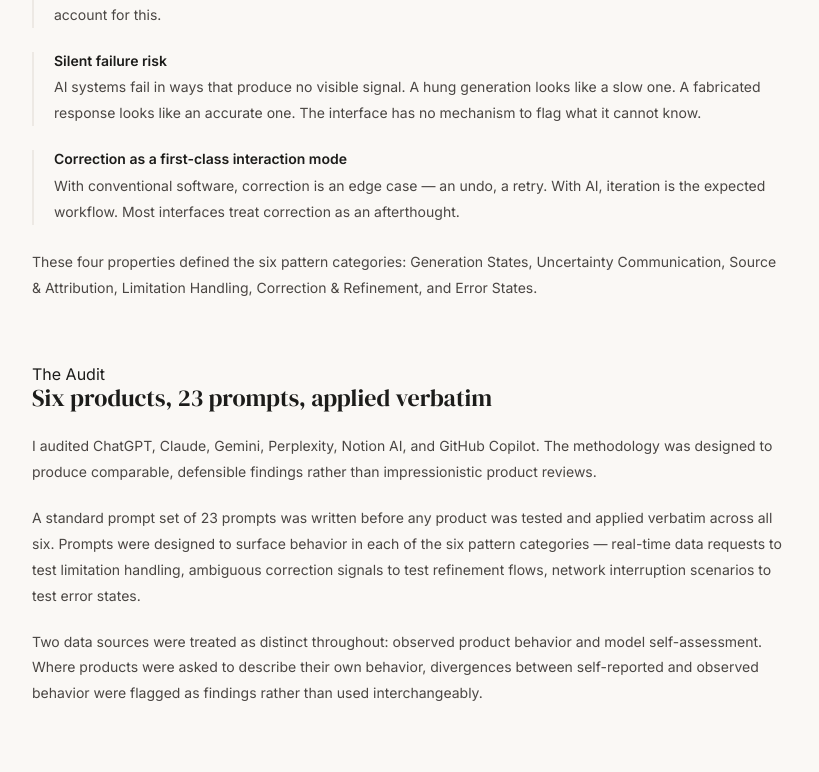
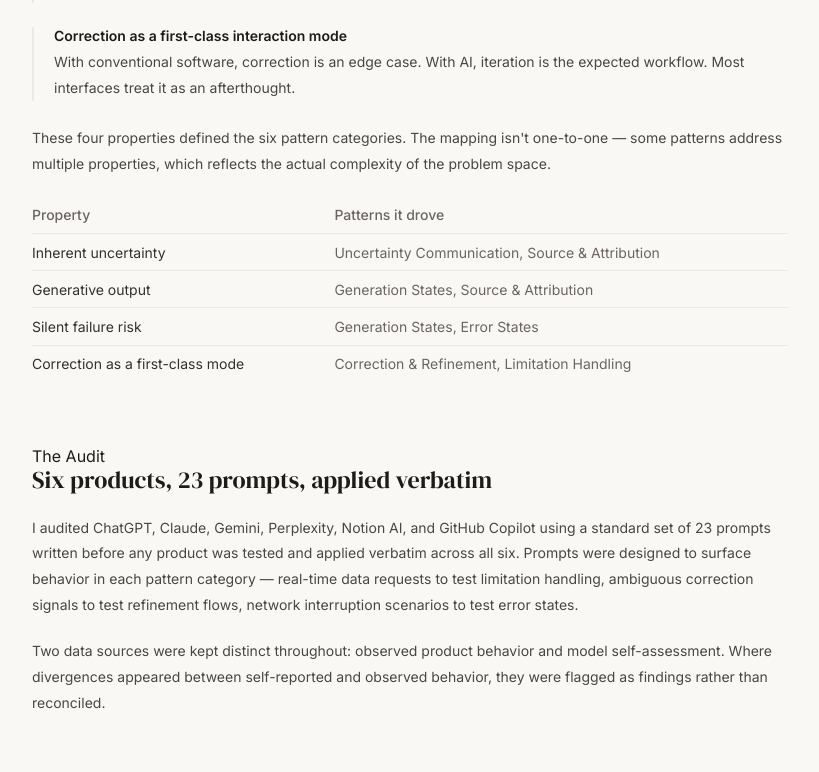
Before and after one commit to alikhandesign/alikhandesign.com, a Next.js app: page /work/pattern-library in a window 1280 px wide. Shown: the part 2845-3617 px from the top of the page, without its empty margins (354-1173 px from the left). Built offline with nearby package versions, Linux system fonts and the light colour scheme.

Commit message:
Pattern images in case study, copy tightening, framework table, outcomes rewrite, mobile side nav fix

```diff
--- a/app/components/CaseStudyPage.tsx
+++ b/app/components/CaseStudyPage.tsx
@@ -143,7 +143,7 @@ export default function CaseStudyPage({
 
       {/* ── Side nav + content ── */}
       {sections && sections.length > 0 ? (
-        <div style={{ maxWidth: 'var(--max-w)', margin: '0 auto', display: 'grid', gridTemplateColumns: '200px 1fr', gap: 'var(--space-12)', padding: '4rem 3rem', alignItems: 'start' }}>
+        <div className="case-study-layout" style={{ maxWidth: 'var(--max-w)', margin: '0 auto' }}>
           <SideNav unlocked={unlocked ?? true} sections={sections} />
           <div style={{ maxWidth: 780 }}>
             {children}
--- a/app/globals.css
+++ b/app/globals.css
@@ -329,3 +329,22 @@ button:focus-visible {
   .gallery-grid { grid-template-columns: 1fr; }
   .gallery-grid-item-wide { grid-column: span 1; }
 }
+
+
+/* ─── Case Study Layout ──────────────────────────────────── */
+.case-study-layout {
+  display: grid;
+  grid-template-columns: 200px 1fr;
+  gap: var(--space-12);
+  padding: 4rem 3rem;
+  align-items: start;
+}
+@media (max-width: 768px) {
+  .case-study-layout {
+    grid-template-columns: 1fr;
+    padding: 2rem 1.25rem;
+  }
+  .case-study-layout aside {
+    display: none;
+  }
+}
--- a/app/work/pattern-library/page.tsx
+++ b/app/work/pattern-library/page.tsx
@@ -30,11 +30,8 @@ function FullCaseStudy() {
           label="The Context"
           heading="Designers working on AI products don't have a shared vocabulary for their failure modes"
         />
-        <Body>
-          Conversational AI products have proliferated faster than the design thinking required to evaluate them. Most UI pattern libraries were built for conventional software — deterministic systems where inputs produce predictable outputs and failure states are well-understood. AI interfaces don't behave that way. They generate rather than retrieve. They fail silently. They express uncertainty inconsistently. They require correction as a routine interaction mode rather than an edge case.
-        </Body>
         <Body mb={false}>
-          What doesn't exist publicly is an empirically grounded pattern library that treats AI-specific interaction problems as a distinct design domain — one built from observed behavior across real products, not from first principles or speculation. This project is an attempt to build one.
+          Most UI pattern libraries were built for conventional software — deterministic systems where inputs produce predictable outputs and failure states are well-understood. AI interfaces don't behave that way. They generate rather than retrieve. They fail silently. They require correction as a routine interaction mode rather than an edge case. What doesn't exist publicly is a pattern library that treats these as a distinct design domain, built from observed behavior rather than first principles. This project is an attempt to build one.
         </Body>
       </section>
 
@@ -63,19 +60,46 @@ function FullCaseStudy() {
           Before auditing any product, I needed to establish what made AI interfaces distinct enough to warrant their own pattern language. Four properties set them apart from conventional software.
         </Body>
         {[
-          ['Inherent uncertainty', 'Every AI response carries some degree of uncertainty. Unlike a database query that returns a correct or incorrect result, model output exists on a confidence spectrum the interface rarely communicates.'],
-          ['Generative output', "AI doesn't retrieve — it generates. Responses can be partially correct, confidently wrong, or accurate in ways that are impossible to verify without domain expertise. Interfaces designed around retrieved content don't account for this."],
-          ['Silent failure risk', 'AI systems fail in ways that produce no visible signal. A hung generation looks like a slow one. A fabricated response looks like an accurate one. The interface has no mechanism to flag what it cannot know.'],
-          ['Correction as a first-class interaction mode', 'With conventional software, correction is an edge case — an undo, a retry. With AI, iteration is the expected workflow. Most interfaces treat correction as an afterthought.'],
+          ['Inherent uncertainty', 'Model output exists on a confidence spectrum the interface rarely communicates. Unlike a database query, there is no binary correct/incorrect — only degrees of reliability.'],
+          ['Generative output', "AI doesn't retrieve — it generates. Responses can be partially correct, confidently wrong, or accurate in ways that are impossible to verify without domain expertise."],
+          ['Silent failure risk', 'AI systems fail in ways that produce no visible signal. A hung generation looks like a slow one. A fabricated response looks like an accurate one.'],
+          ['Correction as a first-class interaction mode', 'With conventional software, correction is an edge case. With AI, iteration is the expected workflow. Most interfaces treat it as an afterthought.'],
         ].map(([title, body]) => (
           <div key={title} style={{ marginBottom: '1.5rem', paddingLeft: '1.25rem', borderLeft: '2px solid var(--color-border)' }}>
             <p style={{ fontSize: 'var(--font-size-sm)', color: 'var(--color-text)', fontWeight: 600, marginBottom: '0.35rem' }}>{title}</p>
             <p style={{ fontSize: 'var(--font-size-sm)', color: 'var(--color-text-mid)', lineHeight: 1.85 }}>{body}</p>
           </div>
         ))}
-        <Body mb={false}>
-          These four properties defined the six pattern categories: Generation States, Uncertainty Communication, Source & Attribution, Limitation Handling, Correction & Refinement, and Error States.
+        <Body>
+          These four properties defined the six pattern categories. The mapping isn't one-to-one — some patterns address multiple properties, which reflects the actual complexity of the problem space.
         </Body>
+        <div style={{ overflowX: 'auto', marginBottom: '1rem' }}>
+          <table style={{
+            width: '100%',
+            borderCollapse: 'collapse',
+            fontSize: 'var(--font-size-sm)',
+          }}>
+            <thead>
+              <tr>
+                <th style={{ textAlign: 'left', padding: '0.6rem 1rem 0.6rem 0', borderBottom: '1px solid var(--color-border)', color: 'var(--color-text-muted)', fontWeight: 500, width: '40%' }}>Property</th>
+                <th style={{ textAlign: 'left', padding: '0.6rem 0', borderBottom: '1px solid var(--color-border)', color: 'var(--color-text-muted)', fontWeight: 500 }}>Patterns it drove</th>
+              </tr>
+            </thead>
+            <tbody>
+              {[
+                ['Inherent uncertainty', 'Uncertainty Communication, Source & Attribution'],
+                ['Generative output', 'Generation States, Source & Attribution'],
+                ['Silent failure risk', 'Generation States, Error States'],
+                ['Correction as a first-class mode', 'Correction & Refinement, Limitation Handling'],
+              ].map(([property, patterns], i, arr) => (
+                <tr key={property}>
+                  <td style={{ padding: '0.6rem 1rem 0.6rem 0', borderBottom: i < arr.length - 1 ? '1px solid var(--color-border-subtle, var(--color-border))' : 'none', color: 'var(--color-text)', verticalAlign: 'top', opacity: 0.9 }}>{property}</td>
+                  <td style={{ padding: '0.6rem 0', borderBottom: i < arr.length - 1 ? '1px solid var(--color-border-subtle, var(--color-border))' : 'none', color: 'var(--color-text-muted)', verticalAlign: 'top' }}>{patterns}</td>
+                </tr>
+              ))}
+            </tbody>
+          </table>
+        </div>
       </section>
 
       <section id="the-audit" style={{ marginBottom: '4rem', scrollMarginTop: '5rem' }}>
@@ -84,13 +108,10 @@ function FullCaseStudy() {
           heading="Six products, 23 prompts, applied verbatim"
         />
         <Body>
-          I audited ChatGPT, Claude, Gemini, Perplexity, Notion AI, and GitHub Copilot. The methodology was designed to produce comparable, defensible findings rather than impressionistic product reviews.
-        </Body>
-        <Body>
-          A standard prompt set of 23 prompts was written before any product was tested and applied verbatim across all six. Prompts were designed to surface behavior in each of the six pattern categories — real-time data requests to test limitation handling, ambiguous correction signals to test refinement flows, network interruption scenarios to test error states.
+          I audited ChatGPT, Claude, Gemini, Perplexity, Notion AI, and GitHub Copilot using a standard set of 23 prompts written before any product was tested and applied verbatim across all six. Prompts were designed to surface behavior in each pattern category — real-time data requests to test limitation handling, ambiguous correction signals to test refinement flows, network interruption scenarios to test error states.
         </Body>
         <Body mb={false}>
-          Two data sources were treated as distinct throughout: observed product behavior and model self-assessment. Where products were asked to describe their own behavior, divergences between self-reported and observed behavior were flagged as findings rather than used interchangeably.
+          Two data sources were kept distinct throughout: observed product behavior and model self-assessment. Where divergences appeared between self-reported and observed behavior, they were flagged as findings rather than reconciled.
         </Body>
       </section>
 
@@ -254,22 +275,59 @@ function FullCaseStudy() {
           heading="Six definitions grounded in what the audit actually found"
         />
         <Body>
-          Each pattern definition answers four questions: what problem does it solve, what does it prescribe, what design decisions does it involve, and what tradeoffs exist. The definitions are the intellectual core of the library.
+          Each pattern definition answers four questions: what problem does it solve, what does it prescribe, what design decisions does it involve, and what tradeoffs exist.
         </Body>
         {[
-          ['Generation States', 'Four distinct states minimum: thinking, streaming, complete, and hung. Each requires a distinct visual treatment. Completion must be communicated explicitly, not inferred from UI returning to its resting state. The hung state must escalate from a generation indicator to an explicit error-adjacent state after a defined timeout, with a recovery affordance.'],
-          ['Uncertainty Communication', 'Epistemic banners appear before the response body, not within it. Three distinct states: knowledge gap, principled limit, and probabilistic claims. Claim-level uncertainty uses dotted underlines with hover explanations rather than response-level confidence scores.'],
-          ['Source & Attribution', 'Citation must be consistent across comparable claims, inline rather than aggregated, and accessible without requiring a click-through. The Source Inspector panel slides in on citation click. Absent citation is marked explicitly so its absence is a deliberate signal rather than an interface gap.'],
-          ['Limitation Handling', 'Three limitation types require distinct handling: capability limits redirect proactively, knowledge limits trigger a web search before responding, and commercial limits disclose progressively before the threshold is hit. The ARI structure — Acknowledge, Redirect, Invite — applies across all three.'],
-          ['Correction & Refinement', 'Vague corrections trigger a Clarification Interceptor rather than blind regeneration. The interceptor presents structured options including a tone dropdown and inline text selection for targeted rephrasing. All prior versions are preserved and navigable.'],
-          ['Error States', "A four-error taxonomy: hung state, network failure, context length exceeded, and policy refusal. Each has distinct visual treatment, specific copy, input preservation, and a recovery path. The user's prompt is never cleared during any error type."],
-        ].map(([title, body]) => (
-          <div key={title} style={{ marginBottom: '1.5rem', paddingLeft: '1.25rem', borderLeft: '2px solid var(--color-border)' }}>
+          {
+            slug: 'generation-states',
+            title: 'Generation States',
+            body: 'Four distinct states minimum: thinking, streaming, complete, and hung. The hung state must escalate to an explicit error-adjacent state after a defined timeout — not continue showing the same animation it shows when working.',
+          },
+          {
+            slug: 'uncertainty-communication',
+            title: 'Uncertainty Communication',
+            body: 'Epistemic banners appear before the response body, not within it. Claim-level uncertainty uses dotted underlines with hover explanations. Three distinct states: knowledge gap, principled limit, and probabilistic claims.',
+          },
+          {
+            slug: 'source-attribution',
+            title: 'Source & Attribution',
+            body: 'Citation must be consistent across comparable claims, inline rather than aggregated, and accessible without a click-through. Absent citation is marked explicitly — its absence should be a deliberate signal, not an interface gap.',
+          },
+          {
+            slug: 'limitation-handling',
+            title: 'Limitation Handling',
+            body: 'Three limitation types require distinct handling: capability limits redirect proactively, knowledge limits trigger a web search before responding, commercial limits disclose progressively before the threshold is hit. The ARI structure — Acknowledge, Redirect, Invite — applies across all three.',
+          },
+          {
+            slug: 'correction-refinement',
+            title: 'Correction & Refinement',
+            body: 'Vague corrections trigger a Clarification Interceptor rather than blind regeneration. The interceptor presents structured options including inline text selection for targeted rephrasing. All prior versions are preserved and navigable.',
+          },
+          {
+            slug: 'error-states',
+            title: 'Error States',
+            body: "A four-error taxonomy: hung state, network failure, context length exceeded, and policy refusal. Each has distinct visual treatment, specific copy, and a recovery path. The user's prompt is never cleared during any error type.",
+          },
+        ].map(({ slug, title, body }) => (
+          <div key={slug} style={{ marginBottom: '2rem' }}>
+            <div style={{
+              height: 200,
+              overflow: 'hidden',
+              borderRadius: 'var(--radius-sm)',
+              border: '1px solid var(--color-border)',
+              marginBottom: '0.75rem',
+            }}>
+              <img
+                src={`/images/patterns/${slug}.jpg`}
+                alt={title}
+                style={{ width: '100%', height: '100%', objectFit: 'cover', objectPosition: 'top', display: 'block' }}
+              />
+            </div>
             <p style={{ fontSize: 'var(--font-size-sm)', color: 'var(--color-text)', fontWeight: 600, marginBottom: '0.35rem' }}>{title}</p>
             <p style={{ fontSize: 'var(--font-size-sm)', color: 'var(--color-text-mid)', lineHeight: 1.85 }}>{body}</p>
           </div>
         ))}
-        <div style={{ marginTop: '2rem' }}>
+        <div style={{ marginTop: '1rem' }}>
           <Link href="/patterns" style={{ fontSize: 'var(--font-size-sm)', color: 'var(--color-accent)', fontWeight: 500, textDecoration: 'none' }}>
             View the pattern library →
           </Link>
@@ -281,11 +339,8 @@ function FullCaseStudy() {
           label="The Build"
           heading="Pattern definitions proved in React, documented in Storybook"
         />
-        <Body>
-          The pattern library is implemented as a Next.js route within the portfolio repository. Each of the six patterns has three tabs: Pattern Definition (the intellectual core), Interactive Demo (proof of buildability), and All States (component reference).
-        </Body>
         <Body mb={false}>
-          The interactive demos are behavioral rather than visual — they demonstrate state changes, timing, and conditional logic that static Figma frames can't communicate. The Generation States demo runs a live streaming simulation with a watchdog timer that escalates to the hung state after five seconds without new tokens. The Source & Attribution demo slides the Source Inspector panel in on citation click. The Correction & Refinement demo triggers the Clarification Interceptor on vague input and supports inline text selection with a contextual toolbar.
+          The pattern library is implemented as a Next.js route within the portfolio repository. Each pattern has three tabs: Pattern Definition, Interactive Demo, and All States. The demos are behavioral rather than visual — they demonstrate state changes, timing, and conditional logic that static frames can't communicate. The Generation States demo runs a live streaming simulation with a watchdog timer that escalates to the hung state after five seconds without new tokens. The Correction & Refinement demo triggers the Clarification Interceptor on vague input and supports inline text selection.
         </Body>
 
 
@@ -306,10 +361,13 @@ function FullCaseStudy() {
           What this work does not claim: these patterns are not exhaustive, not validated through large-scale user research, and not final. They are a structured starting point grounded in observed behavior — which is more than currently exists publicly.
         </Body>
         <Body>
-          A subset of these patterns is currently in live implementation in the portfolio chatbot at alikhandesign.com/chat. Sessions are instrumented — pattern triggers, citation events, session continuity, and rate limit hits are logged per conversation. This is ongoing; findings will inform the next revision of the pattern definitions and are available on request.
+          A subset of these patterns is in live implementation in the portfolio chatbot at alikhandesign.com/chat. The Source & Attribution pattern drives the citation badge and Source Inspector. The Limitation Handling pattern drives how the chatbot handles questions outside its scope. The Generation States pattern informed the hung state watchdog timer. Sessions are instrumented — pattern triggers, citation events, session continuity, and rate limit hits are logged per conversation. Early signal from that instrumentation is informing the next revision of the pattern definitions. Findings are available on request.
+        </Body>
+        <Body>
+          The audit also produced three transferable artifacts: a 23-prompt standard set designed for cross-product comparability, an audit instrument covering six pattern categories with separate tracks for observed behavior and model self-assessment, and a synthesis framework that has already been used to correct one mid-audit finding before it made it into the final output. Each of these is reusable for the next phase of this work.
         </Body>
         <Body mb={false}>
-          The audit also produced a reusable methodology: a standard prompt set designed for cross-product comparability, an audit instrument covering six pattern categories, and a synthesis framework that keeps observed behavior and model self-assessment as distinct data sources. The next phase — agentic AI patterns — presents a categorically harder design problem, and the instrument will need to be rebuilt from scratch for it.
+          The next phase — agentic AI patterns — presents a categorically harder design problem. Agentic systems take multi-step actions, fail mid-task, and require trust at a different level than conversational AI. The audit instrument will need to be rebuilt from scratch for it.
         </Body>
       </section>
 
```
